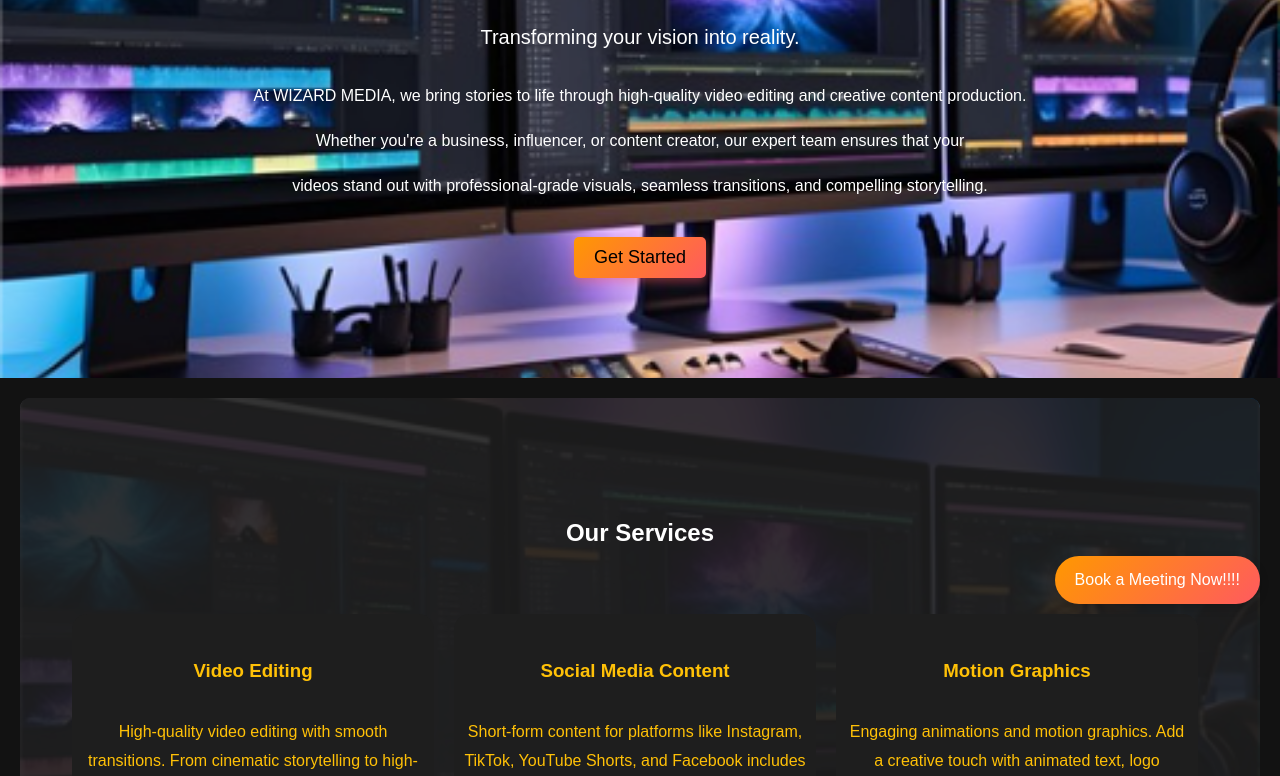
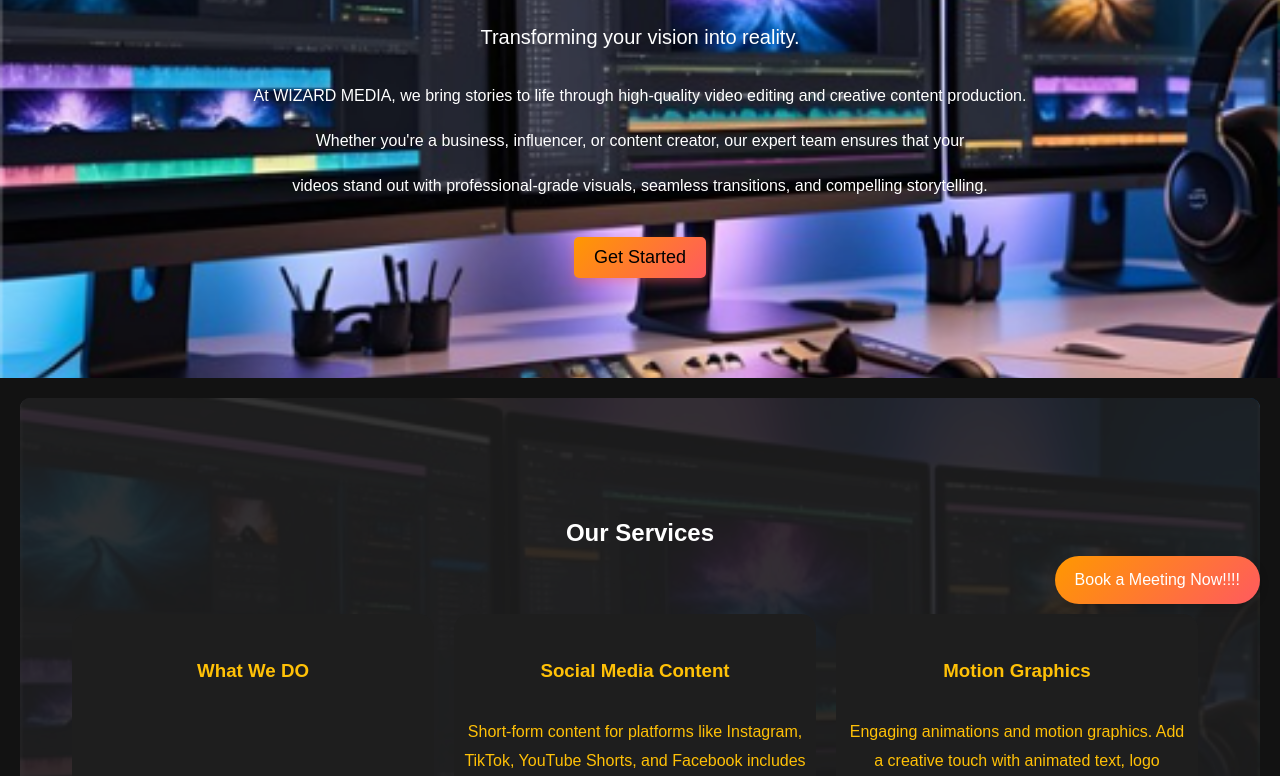
Before and after one commit to wizardxmedia/wizardmedia.com, a plain HTML site: page index.html in a window 1280 px wide. Shown: the part 176-952 px from the top of the page. Drawn offline with Linux system fonts and the light colour scheme; files whose address does not match are found by name.

Commit message:
Update index.html

```diff
--- a/index.html
+++ b/index.html
@@ -46,7 +46,7 @@
             <img src="Background2.png" alt="Background" />
         </div>
         <div class="servicegrid">
-            <div class="item"><h3 style="line-height: 3;">Video Editing</h3><p style="line-height: 1.8;">High-quality video editing with smooth transitions. From cinematic storytelling to high-energy promotional videos, we craft engaging content tailored to your needs.</p></div>
+            <div class="item"><h3 style="line-height: 3;">What We DO</h3></div>
             <div class="item"><h3 style="line-height: 3;">Social Media Content</h3><p style="line-height: 1.8;">Short-form content for platforms like Instagram, TikTok, YouTube Shorts, and Facebook includes engaging, high-quality edits. These videos are optimized for mobile viewing and often feature captions, effects, and trendy edits.</p></div>
             <div class="item"><h3 style="line-height: 3;">Motion Graphics</h3><p style="line-height: 1.8;">Engaging animations and motion graphics.  Add a creative touch with animated text, logo animations, and engaging motion graphics.</p></div>
             <!--<div class="item"><h3 style="line-height: 3;">Web Designing</h3><p style="line-height: 1.8;">We craft visually stunning and highly functional websites that captivate your audience and elevate your brand. Our web designing services focus on creating modern, user-friendly, and responsive websites tailored to your business needs.</p></div>-->
@@ -54,6 +54,7 @@
 
     </section>
     <section id="WhatWeDo" class="section">
+        <div class="item"><h3 style="line-height: 3;">Video Editing</h3><p style="line-height: 1.8;">High-quality video editing with smooth transitions. From cinematic storytelling to high-energy promotional videos, we craft engaging content tailored to your needs.</p></div>
         <h2 style="font-size: 30px;
         background: linear-gradient(135deg, #FF9800, #FF5A5F);
         -webkit-background-clip: text;
```
